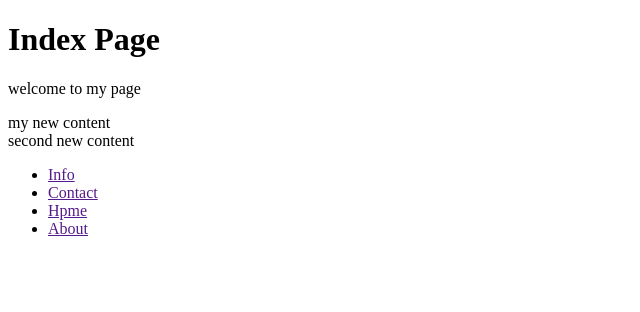
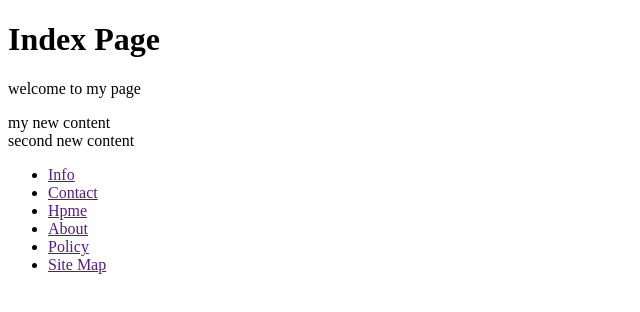
Before and after one commit to Eyinimofe-ore/Git-demo-app, a plain HTML site: page index.html in a window 1280 px wide. Shown: the whole page, without its empty margins (0-640 px from the left). Drawn offline with Linux system fonts and the light colour scheme.

Commit message:
undoing the previous change to the links

```diff
--- a/index.html
+++ b/index.html
@@ -15,6 +15,9 @@
       <li><a href="">Contact</a></li>
       <li><a href="">Hpme</a></li>
       <li><a href="">About</a></li>
+      <li><a href="">Policy</a></li>
+      <li><a href="">Site Map</a></li>
+
     </ul>
   </body>
 </html>
```
